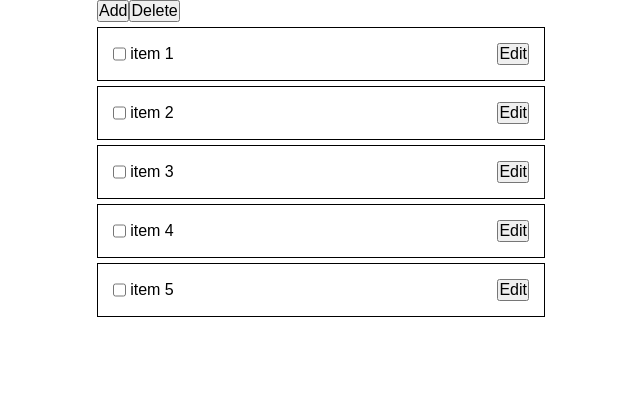
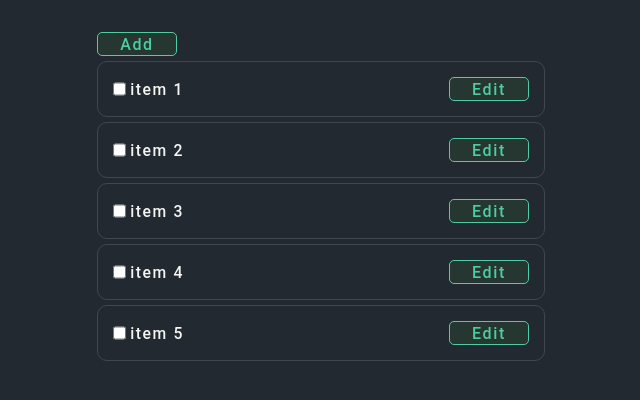
Before and after one commit to ALostCAWs/todo-vue, a Vue app: page / in a window 1280 px wide. Shown: the top 400 px of the page, without its empty margins (319-959 px from the left). Built offline with nearby package versions, Linux system fonts and the light colour scheme.

Commit message:
Switch to v-show for optimized rendering of frequently show/hide items

```diff
--- a/index.html
+++ b/index.html
@@ -4,6 +4,7 @@
     <meta charset="UTF-8" />
     <link rel="icon" type="image/svg+xml" href="/vite.svg" />
     <link rel="stylesheet" href="./src/styles/styles.css" />
+    <link rel="stylesheet" href="./src/assets/fonts/roboto/roboto.css" />
     <meta name="viewport" content="width=device-width, initial-scale=1.0" />
     <title>Vite + Vue</title>
   </head>
--- a/src/App.vue
+++ b/src/App.vue
@@ -7,18 +7,21 @@ import TodoList from './components/TodoList.vue'
 
 <template>
   <div class="todo-container">
-    <div v-if="modalActive">
+    <div v-show="modalActive">
       <AddItemModal
       @onCreate="createItem"
       @onToggle="toggleModal"
       />
     </div>
+    <div class="todo-btn">
       <ToggleModalButton
         @onToggle="toggleModal"
       />
       <DeleteItemButton
         :deleteSelectedItems="deleteSelectedItems"
+        v-show="itemSelected"
       />
+    </div>
     <TodoList
       :list="list"
       @onSelect="toggleSelectItem"
@@ -31,7 +34,10 @@ import TodoList from './components/TodoList.vue'
 export default {
   name: 'App',
   components: {
-    AddItemModal
+    AddItemModal,
+    ToggleModalButton,
+    DeleteItemButton,
+    TodoList
   },
   methods: {
     toggleModal() {
@@ -52,14 +58,21 @@ export default {
     },
     toggleSelectItem({ checked, item }) {
       item.selected = checked;
+      if (checked) {
+        this.itemSelected = true;
+      } else {
+        this.itemSelected = this.list.filter((item) => { return item.selected }).length > 0;
+      }
     },
     deleteSelectedItems() {
       this.list = this.list.filter((item) => { return !item.selected });
+      this.itemSelected = false;
     }
   },
   data() {
     return {
       modalActive: false,
+      itemSelected: false,
       list: [
         { text: "item 1", date: undefined, selected: false },
         { text: "item 2", date: undefined, selected: false },
@@ -76,5 +89,11 @@ export default {
 .todo-container {
   width: 35%;
   margin: auto;
+  margin-top: 2em;
+}
+.todo-btn {
+  display: flex;
+  flex-direction: row;
+  justify-content: space-between;
 }
 </style>
--- /dev/null
+++ b/src/assets/fonts/roboto/roboto.css
@@ -0,0 +1,17 @@
+@font-face {
+  font-family: "Roboto";
+  font-weight: 100 900;
+  font-style: normal;
+  font-stretch: normal;
+  src: url("RobotoCondensed-VariableFont_wght.ttf") format("tff");
+  font-display: swap;
+}
+
+@font-face {
+  font-family: "Roboto";
+  font-weight: 100 900;
+  font-style: italic;
+  font-stretch: normal;
+  src: url("RobotoCondensed-Italic-VariableFont_wght.ttf") format("tff");
+  font-display: swap;
+}
--- a/src/components/AddItemModal.vue
+++ b/src/components/AddItemModal.vue
@@ -53,47 +53,10 @@ export default {
 }
 </script>
 
-<style>
-.modal-mask {
-  display: flex;
-  justify-content: center;
-  align-items: center;
-
-  position: fixed;
-  z-index: 8000;
-
-  top: 0;
-  left: 0;
-
-  width: 100%;
-  height: 100%;
-
-  background-color: #dddddd5a;
-}
-.modal {
-  display: flex;
-  flex-direction: column;
-  z-index: 9000;
-
-  width: 50%;
-  height: 50%;
-
-  margin: auto;
-
-  background-color: #fff;
-}
-.modal-inputs {
-  width: 100%;
-  height: 70%;
-}
-</style>
 <style scoped>
 .toggle-modal {
   align-self: flex-end;
 
-  width: 5.25%;
-  height: 10%;
-
   margin: 20px auto;
 }
 </style>
--- a/src/components/DeleteItemButton.vue
+++ b/src/components/DeleteItemButton.vue
@@ -14,3 +14,9 @@ export default {
   }
 }
 </script>
+
+<style>
+.delete-item {
+  margin-left: auto;
+}
+</style>
--- a/src/components/ListItem.vue
+++ b/src/components/ListItem.vue
@@ -1,5 +1,5 @@
 <template>
-  <div v-if="editActive" :id="`item-${index + 1}`" class="todo-item">
+  <div v-if="editActive" :id="`item-${index + 1}`" class="todo-item selected">
     <input
       type="text"
       :id="`update-item-${index + 1}`"
@@ -8,7 +8,7 @@
     <button type="button" class="update" @click="update">Update</button>
     <button type="button" class="edit" @click="toggleEdit">Cancel</button>
   </div>
-  <div v-else :id="`item-${index + 1}`" class="todo-item">
+  <div v-else :id="`item-${index + 1}`" class="todo-item" :class="{ selected: item.selected }">
     <input
       type="checkbox"
       :id="`select-item-${index + 1}`"
@@ -51,23 +51,6 @@ export default {
 </script>
 
 <style scoped>
-.todo-item {
-  display: flex;
-  flex-direction: row;
-
-  width: 100%;
-  height: 100%;
-
-  margin: 5px 0;
-  padding: 15px;
-
-  border: thin solid black;
-}
-
-.todo-item:hover {
-  background-color: #eee;
-}
-
 p {
   margin: auto 0;
   margin-left: 1%;
--- a/src/styles/styles.css
+++ b/src/styles/styles.css
@@ -1,9 +1,191 @@
 /* Imports */
 @import url("normalize.css");
 
+/* Variables */
+:root {
+  /* Color Scheme */
+  --main-color: #232931;
+  --light-color: #404750;
+  --shade-color: rgb(23, 27, 30);
+  --accent-color: #4ecca3;
+  --accent-color-faded: #263631;
+  --overlay-color: rgba(34, 41, 49, 0.822);
+  --font-color: #f5f5f3;
+
+  /* Typography */
+  --main-font: "Roboto", sans-serif;
+  --main-font-fallback: sans-serif;
+  /* --accent-font: */
+  --main-font-wght: 500;
+
+  --base-size: .875rem;
+  --type-scale: 1.125;
+  /* Screen Sizes | L - Major 3rd - 1.25 | M - 1.2 Minor 3rd | S - 1.125 Major 2nd */
+  --p: calc(var(--base-size) * var(--type-scale));
+  --h6: calc(var(--p) * var(--type-scale));
+  --h5: calc(var(--h6) * var(--type-scale));
+  --h4: calc(var(--h5) * var(--type-scale));
+  --h3: calc(var(--h4) * var(--type-scale));
+  --h2: calc(var(--h3) * var(--type-scale));
+  --h1: calc(var(--h2) * var(--type-scale));
+}
+
+/* Assign typescale sizes */
+h1 {
+  font-size: var(--h1);
+}
+
+h2 {
+  font-size: var(--h2);
+}
+
+h3 {
+  font-size: var(--h3);
+}
+
+h4 {
+  font-size: var(--h4);
+}
+
+h5 {
+  font-size: var(--h5);
+}
+
+p {
+  font-size: var(--p);
+}
+
+h1, h2, h3, h4, h5, h6, p,
+input, button {
+  font-weight: var(--main-font-wght);
+  letter-spacing: .1em;
+  color: var(--font-color);
+}
+
+/* Reset, Border-Box, & Font-Var-Set */
 * {
   margin: 0px;
   padding: 0px;
   box-sizing: border-box;
   font-variation-settings: "wght" var(--main-font-wght);
+  border: none;
 }
+
+html,
+body {
+  overflow-x: hidden;
+  max-width: 100%;
+}
+
+body {
+  background-color: var(--main-color);
+  font-family: var(--main-font-fallback);
+  color: var(--font-color);
+}
+
+#app {
+  width: 100%;
+}
+
+/* Check Variable Font Support */
+@supports (font-variation-settings: "wght" 500) {
+  body {
+    font-family: var(--main-font);
+  }
+}
+
+input {
+  padding-left: .25em;
+
+  border-bottom: 1px solid var(--accent-color);
+  border-radius: 3px;
+}
+
+button {
+  width: 5em;
+  height: 1.5em;
+
+  background-color: var(--accent-color-faded);
+  border: thin solid var(--accent-color);
+  border-radius: 5px;
+
+  color: var(--accent-color);
+}
+
+button:hover {
+  width: 5em;
+  height: 1.5em;
+
+  background-color: var(--accent-color);
+  border: thin solid var(--light-color);
+  border-radius: 5px;
+
+  color: var(--accent-color-faded);
+}
+
+.todo-item {
+  display: flex;
+  flex-direction: row;
+
+  width: 100%;
+  height: 100%;
+
+  margin: 5px 0;
+  padding: 15px;
+
+  background-color: var(--main-color);
+  border: thin solid var(--light-color);
+  border-radius: 10px;
+}
+
+.todo-item:hover,
+.selected {
+  background-color: var(--accent-color-faded);
+  border: thin solid var(--accent-color);
+}
+
+.todo-item input {
+  background-color: var(--overlay-color);
+}
+
+/* Modal */
+.modal-mask {
+  display: flex;
+  justify-content: center;
+  align-items: center;
+
+  position: fixed;
+  z-index: 8000;
+
+  top: 0;
+  left: 0;
+
+  width: 100%;
+  height: 100%;
+
+  background-color: var(--overlay-color);
+}
+
+.modal {
+  display: flex;
+  flex-direction: column;
+  z-index: 9000;
+
+  width: 50%;
+  height: 50%;
+
+  margin-right: auto;
+  margin-left: auto;
+
+  background-color: var(--shade-color);
+  border-radius: 10px;
+}
+
+.modal-inputs {
+  width: 100%;
+  height: 70%;
+}
+
+.modal-inputs input {
+  background-color: var(--accent-color-faded);
+}
```
Also changed, not shown: src/assets/fonts/roboto/RobotoCondensed-Italic-VariableFont_wght.ttf (added), src/assets/fonts/roboto/RobotoCondensed-VariableFont_wght.ttf (added). Lines whose indentation alone changed are shown as unchanged.
